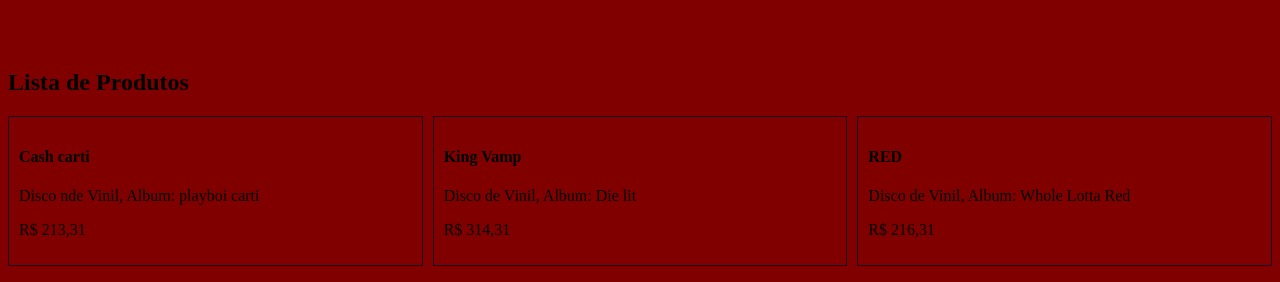
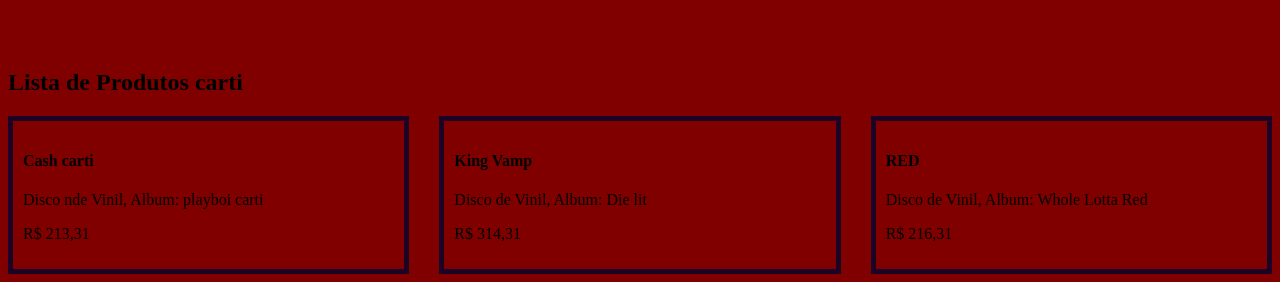
Before and after one commit to Zowhy/Trabalho-Produtos, a plain HTML site: page index.html in a window 1280 px wide. Shown: the part 591-873 px from the top of the page. Drawn offline with Linux system fonts and the light colour scheme.

Commit message:
commit inicial

```diff
--- a/carti.css
+++ b/carti.css
@@ -5,11 +5,11 @@ body {
 .grid-container {
   display: grid;
   grid-template-columns: repeat(3, 1fr);
-  gap: 10px;
+  gap: 30px;
 }
 
 .coluna {
-  border: 1px solid rgb(28, 2, 36);
+  border: 5px solid rgb(28, 2, 36);
   padding: 10px;
 }
 
--- a/index.html
+++ b/index.html
@@ -15,7 +15,7 @@
   <div class="elemento-centralizado" id="produto-destaque"></div>
   </div>
 
-  <h2 class="titulo-centralizado">Lista de Produtos</h2>
+  <h2 class="titulo-centralizado">Lista de Produtos carti</h2>
   <div id="lista-produtos"></div>
 
   <script src="Produtos.js"></script>
```
